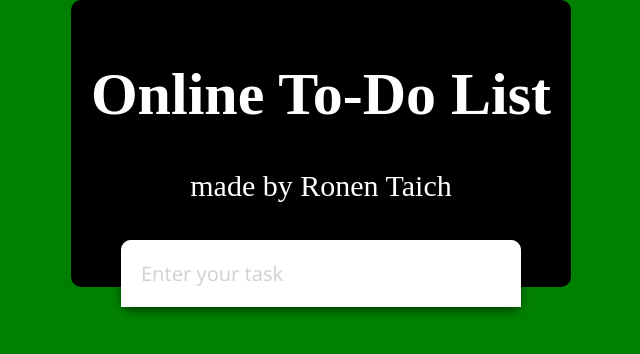
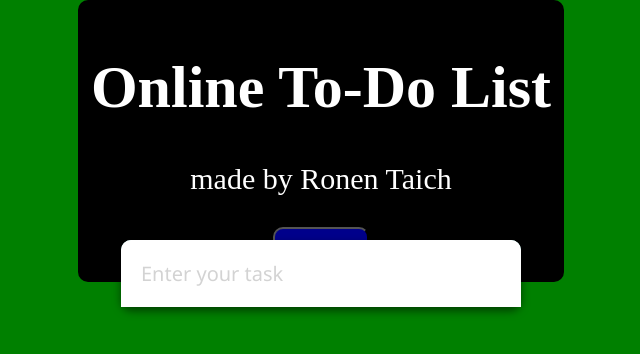
Before and after one commit to ronentaich17/todo-list, a plain HTML site: page index.html in a window 1280 px wide. Shown: the whole page, without its empty margins (319-959 px from the left). Drawn offline with Linux system fonts and the light colour scheme.

Commit message:
added some color and rounded corners to the github link button

```diff
--- a/style.css
+++ b/style.css
@@ -1,11 +1,21 @@
 .header {
-    padding: 20px;
+    padding: 13px;
     text-align: center;
     background: black;
     color: white;
     font-size: 30px;
     border-radius: 10px 10px 10px 10px;
 }
+
+button{
+    background-color: darkblue;
+    font-family: 'Segoe UI', Tahoma, Geneva, Verdana, sans-serif;
+    text-align: center;
+    padding: 10px;
+    border-radius: 10px 10px 10px 10px;
+    color: white;
+}
+
 
 body{
     margin: 0;
```
